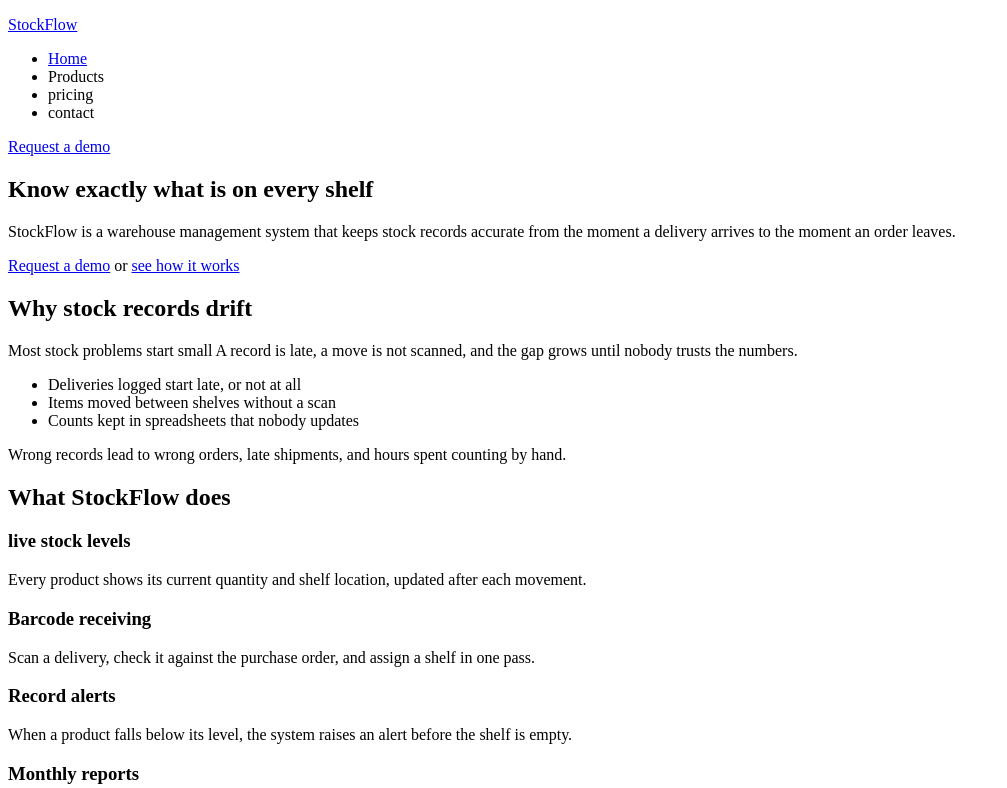
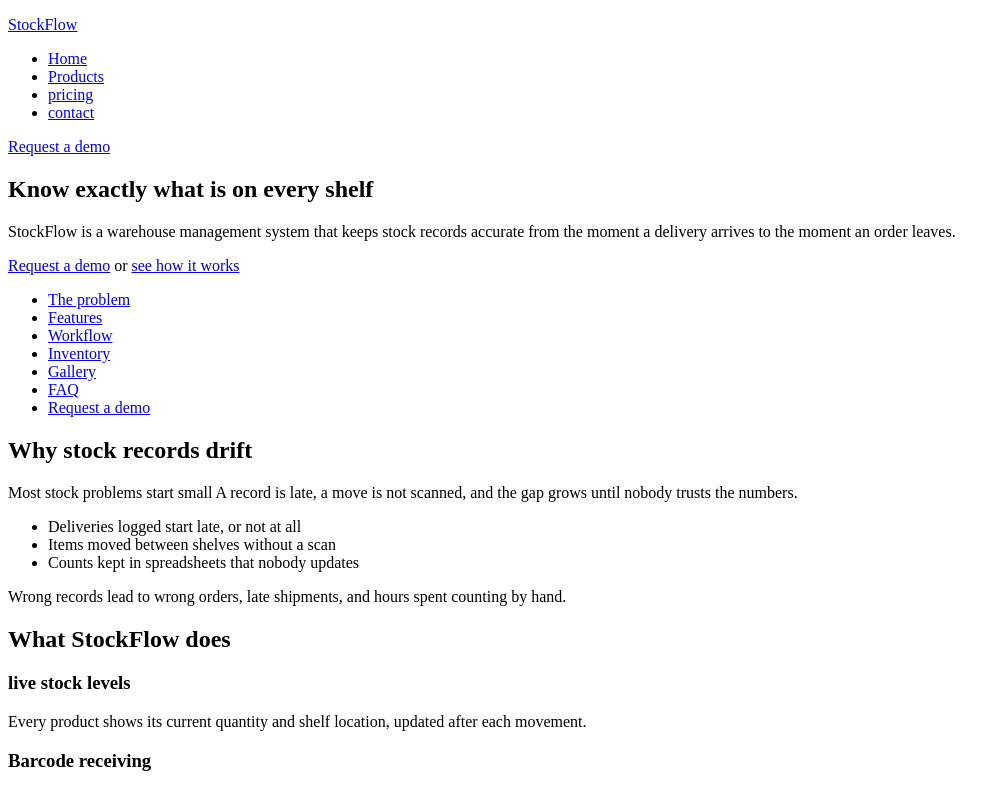
Before and after one commit to azizab-aziz/html-css-learning-lab, a plain HTML site: page 08-Mini-page/advanced/index.html in a window 1280 px wide. Shown: the top 788 px of the page, without its empty margins (0-1007 px from the left). Drawn offline with Linux system fonts and the light colour scheme.

Commit message:
fix : close menu links correctly in the header

```diff
--- a/08-Mini-page/advanced/index.html
+++ b/08-Mini-page/advanced/index.html
@@ -16,9 +16,9 @@
         <nav aria-label="Main navigation">
             <ul>
                 <li><a href="index.html" aria-current="page">Home</a></li>
-                <li><a href="products.html"></a>Products</li>
-                <li><a href="pricing.html"></a>pricing</li>
-                <li><a href="contact.html"></a>contact</li>
+                <li><a href="products.html">Products</a></li>
+                <li><a href="pricing.html">pricing</a></li>
+                <li><a href="contact.html">contact</a></li>
             </ul>
         </nav>
         <p><a href="#demo">Request a demo</a></p>
@@ -35,6 +35,18 @@
                 <a href="#workFlow">see how it works</a>
             </p>
         </section>
+
+        <nav aria-label="On this page">
+          <ul>
+             <li><a href="#problem">The problem</a></li>
+             <li><a href="#features">Features</a></li>
+             <li><a href="#workflow">Workflow</a></li>
+             <li><a href="#inventory">Inventory</a></li>
+             <li><a href="#gallery">Gallery</a></li>
+             <li><a href="#faq">FAQ</a></li>
+             <li><a href="#demo">Request a demo</a></li>
+         </ul>
+        </nav>
 
         <section id="problem" aria-labelledby="problem-title">
             <h2 id="problem-title">Why stock records drift</h2>
```
